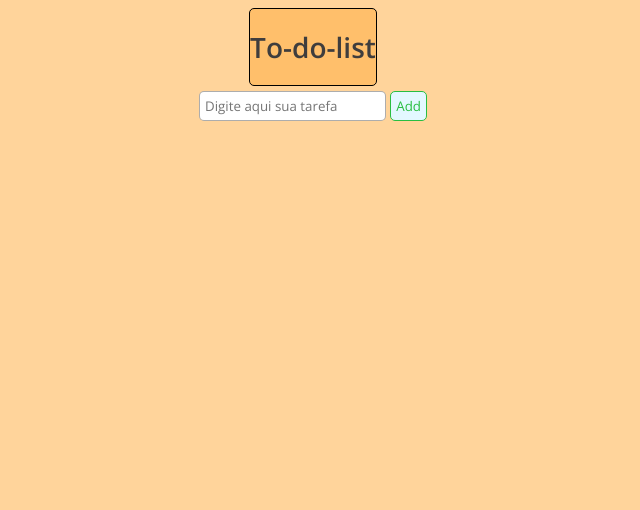
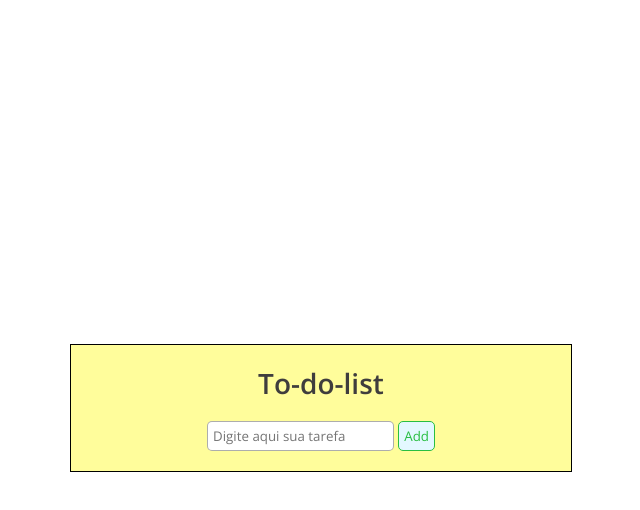
Before and after one commit to stadtlia/to-do-list, a plain HTML site: page index.html in a window 1280 px wide. Shown: the whole page, without its empty margins (327-967 px from the left). Drawn offline with nearby package versions, Linux system fonts and the light colour scheme.

Commit message:
Second commit

```diff
--- a/assets/css/styles.css
+++ b/assets/css/styles.css
@@ -8,21 +8,30 @@ h1{
   color: rgb(63, 61, 61);
 }
 
+.block{
+  margin-top: 20px;
+  margin-bottom: 20px;
+  border: 1px;
+  width: 500px;
+  border: 1px solid black;
+  text-align: center;
+  background-color: rgb(255, 253, 155);
+}
+
 .title{
-    border: 1px solid;
-    border-radius: 5px;
-    background-color: rgb(255, 191, 107);
   margin-bottom: 5px;
   font-size: 14px;
-
 }
 
 body {
+  border:5px;
+  width: 100%;
+  height: 100vh;
   display: flex;
   align-items: center;
   justify-content: center;
   flex-direction: column;
-    background-color: rgb(255, 212, 155);
+  background-color: white;
 }
 
 button {
@@ -44,6 +53,7 @@ button {
   display: flex;
   flex-direction: column;
   margin-top: 20px;
+  align-items: center;
 }
 
 .task-item {
@@ -53,6 +63,7 @@ button {
 }
 
 :checked + label {
+
   text-decoration: line-through;
   color: grey;
 }
--- a/index.html
+++ b/index.html
@@ -8,6 +8,7 @@
     <title>To-do-list</title>
 </head>
 <body>
+    <div class="block">
         <div class="title">
             <h1>To-do-list</h1>
         </div>
@@ -19,6 +20,7 @@
             </form>
             <div id="tasks"></div>
         </div>
+    </div>
     <script src="assets/js/scripts.js"></script>
 </body>
 </html>
```
Lines whose indentation alone changed are shown as unchanged.
